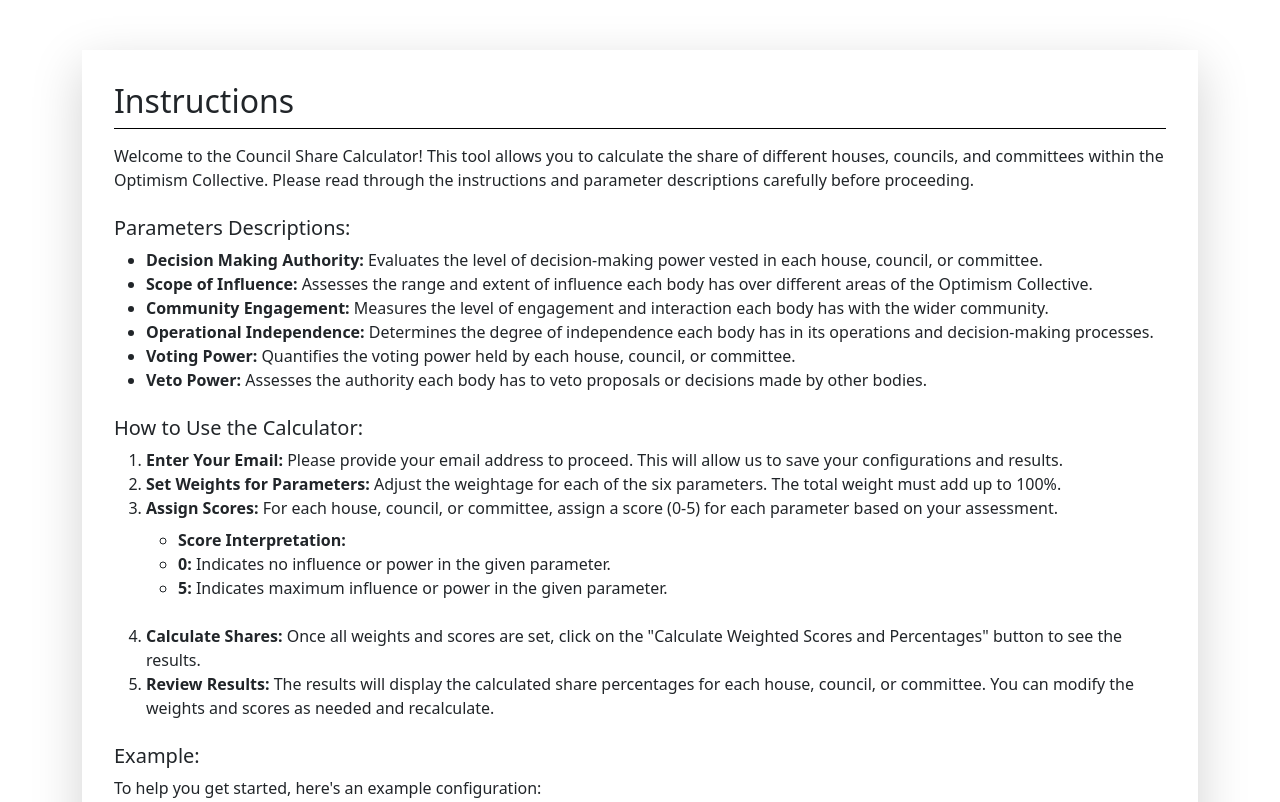
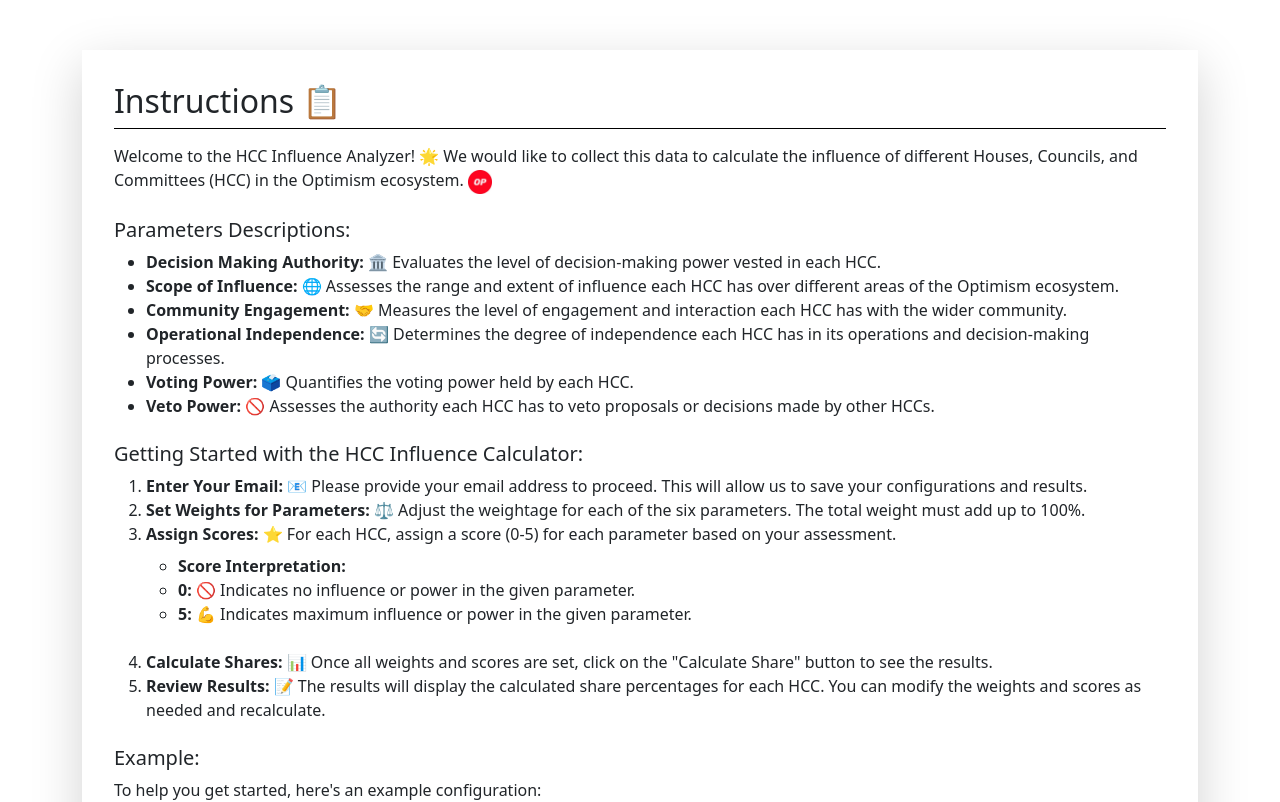
Before and after one commit to ARDev097/Measuring_COP_Optimism, a React (Create React App) app in the folder frontend/: page / in a window 1280 px wide. Shown: the top 802 px of the page. Built offline with nearby package versions, Linux system fonts and the light colour scheme.

Commit message:
added emojies on the instructions page

```diff
--- a/frontend/src/components/Instructions.js
+++ b/frontend/src/components/Instructions.js
@@ -1,5 +1,6 @@
 import React from 'react';
 import '../styles/Instructions.css';
+import optimismEmoji from '../assets/OP.jpeg'; // Adjust the path according to where you save the image
 
 const Instructions = ({ showInstructions, handleClose, email, handleEmailChange, handleContinue, emailError }) => {
   if (!showInstructions) return null;
@@ -8,42 +9,44 @@
     <div className="fixed inset-0 flex items-center justify-center z-50 divouter">
       <div className="p-8 rounded-lg shadow-lg w-full max-w-lg outerdiv">
         <div className="instructiondiv">
-          <h2 className="text-xl font-semibold">Instructions</h2>
+          <h2 className="text-xl font-semibold">Instructions 📋</h2>
         </div>
         <div className="p-6">
-          <p className="mb-4">Welcome to the Council Share Calculator! This tool allows you to calculate the share of different houses, councils, and committees within the Optimism Collective. Please read through the instructions and parameter descriptions carefully before proceeding.</p>
+        <p className="mb-4">
+            Welcome to the HCC Influence Analyzer! 🌟 We would like to collect this data to calculate the influence of different Houses, Councils, and Committees (HCC) in the Optimism ecosystem. <img src={optimismEmoji} alt="Optimism" style={{ width: '1.5em', height: '1.5em', verticalAlign: 'middle' }} />
+          </p>
 
           <h5 className="text-lg font-semibold mb-2">Parameters Descriptions:</h5>
           <ul className="list-disc pl-5 mb-4">
-            <li><strong>Decision Making Authority:</strong> Evaluates the level of decision-making power vested in each house, council, or committee.</li>
-            <li><strong>Scope of Influence:</strong> Assesses the range and extent of influence each body has over different areas of the Optimism Collective.</li>
-            <li><strong>Community Engagement:</strong> Measures the level of engagement and interaction each body has with the wider community.</li>
-            <li><strong>Operational Independence:</strong> Determines the degree of independence each body has in its operations and decision-making processes.</li>
-            <li><strong>Voting Power:</strong> Quantifies the voting power held by each house, council, or committee.</li>
-            <li><strong>Veto Power:</strong> Assesses the authority each body has to veto proposals or decisions made by other bodies.</li>
+            <li><strong>Decision Making Authority:</strong> 🏛️ Evaluates the level of decision-making power vested in each HCC.</li>
+            <li><strong>Scope of Influence:</strong> 🌐 Assesses the range and extent of influence each HCC has over different areas of the Optimism ecosystem.</li>
+            <li><strong>Community Engagement:</strong> 🤝 Measures the level of engagement and interaction each HCC has with the wider community.</li>
+            <li><strong>Operational Independence:</strong> 🔄 Determines the degree of independence each HCC has in its operations and decision-making processes.</li>
+            <li><strong>Voting Power:</strong> 🗳️ Quantifies the voting power held by each HCC.</li>
+            <li><strong>Veto Power:</strong> 🚫 Assesses the authority each HCC has to veto proposals or decisions made by other HCCs.</li>
           </ul>
 
-          <h5 className="text-lg font-semibold mb-2">How to Use the Calculator:</h5>
+          <h5 className="text-lg font-semibold mb-2">Getting Started with the HCC Influence Calculator:</h5>
           <ol className="list-decimal pl-5 mb-4">
-            <li><strong>Enter Your Email:</strong> Please provide your email address to proceed. This will allow us to save your configurations and results.</li>
-            <li><strong>Set Weights for Parameters:</strong> Adjust the weightage for each of the six parameters. The total weight must add up to 100%.</li>
+            <li><strong>Enter Your Email:</strong> 📧 Please provide your email address to proceed. This will allow us to save your configurations and results.</li>
+            <li><strong>Set Weights for Parameters:</strong> ⚖️ Adjust the weightage for each of the six parameters. The total weight must add up to 100%.</li>
             <li>
-              <strong>Assign Scores:</strong> For each house, council, or committee, assign a score (0-5) for each parameter based on your assessment.
+              <strong>Assign Scores:</strong> ⭐ For each HCC, assign a score (0-5) for each parameter based on your assessment.
               <ul className="list-disc pl-5 mb-4 mt-2">
                 <li><strong>Score Interpretation:</strong></li>
-                <li><strong>0:</strong> Indicates no influence or power in the given parameter.</li>
-                <li><strong>5:</strong> Indicates maximum influence or power in the given parameter.</li>
+                <li><strong>0:</strong> 🚫 Indicates no influence or power in the given parameter.</li>
+                <li><strong>5:</strong> 💪 Indicates maximum influence or power in the given parameter.</li>
               </ul>
             </li>
-            <li><strong>Calculate Shares:</strong> Once all weights and scores are set, click on the "Calculate Weighted Scores and Percentages" button to see the results.</li>
-            <li><strong>Review Results:</strong> The results will display the calculated share percentages for each house, council, or committee. You can modify the weights and scores as needed and recalculate.</li>
+            <li><strong>Calculate Shares:</strong> 📊 Once all weights and scores are set, click on the "Calculate Share" button to see the results.</li>
+            <li><strong>Review Results:</strong> 📝 The results will display the calculated share percentages for each HCC. You can modify the weights and scores as needed and recalculate.</li>
           </ol>
 
           <h5 className="text-lg font-semibold mb-2">Example:</h5>
           <p className="mb-4">To help you get started, here's an example configuration:</p>
           <ul className="list-disc pl-5 mb-4">
             <li><strong>Weights:</strong> Decision Making Authority (35), Scope of Influence (25), Community Engagement (10), Operational Independence (10), Voting Power (10), Veto Power (5).</li>
-            <li><strong>Scores:</strong> (Assign scores based on your evaluation of each house, council, or committee).</li>
+            <li><strong>Scores:</strong> (Assign scores based on your evaluation of each HCC).</li>
           </ul>
 
           <h5 className="text-lg font-semibold mb-2">Enter your Email:</h5>
@@ -64,7 +67,7 @@
             onClick={handleContinue}
             className="bg-blue-500 text-white px-4 py-2 rounded hover:bg-blue-600"
           >
-            Continue
+            Continue 🚀
           </button>
         </div>
       </div>
```
Also changed, not shown: frontend/src/assets/OP.jpeg (added), 1 other file (tests, documents, lock files or other folders).
